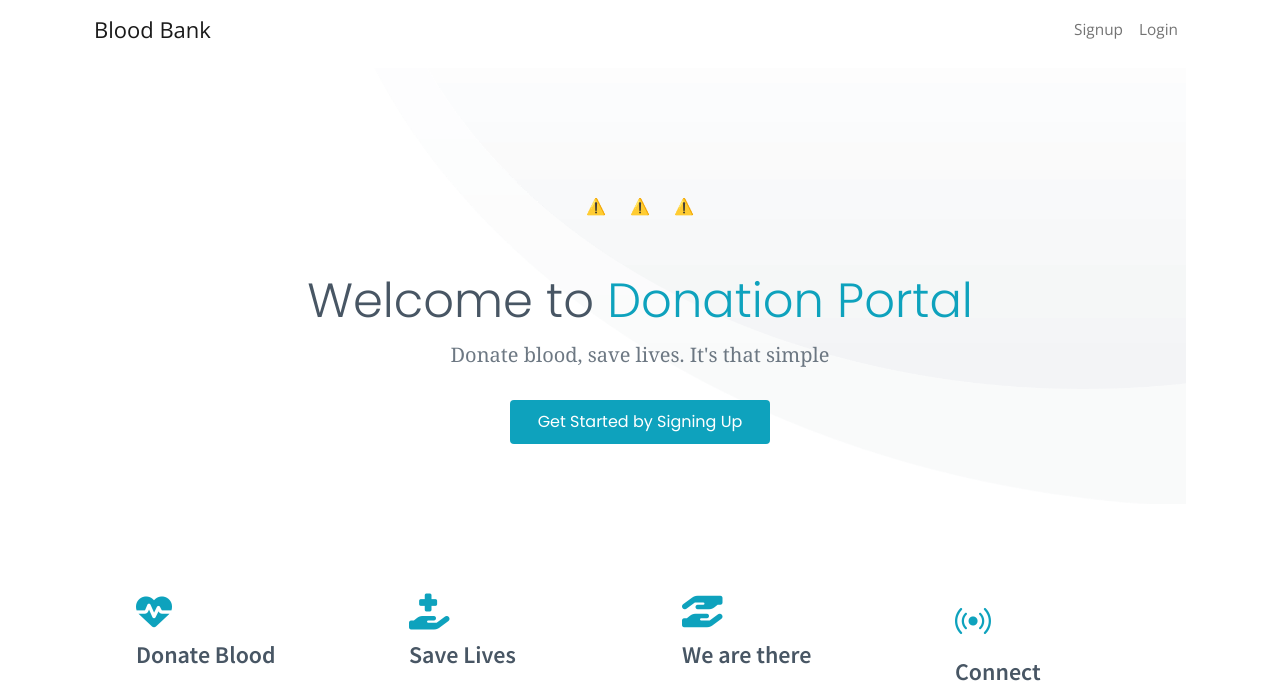
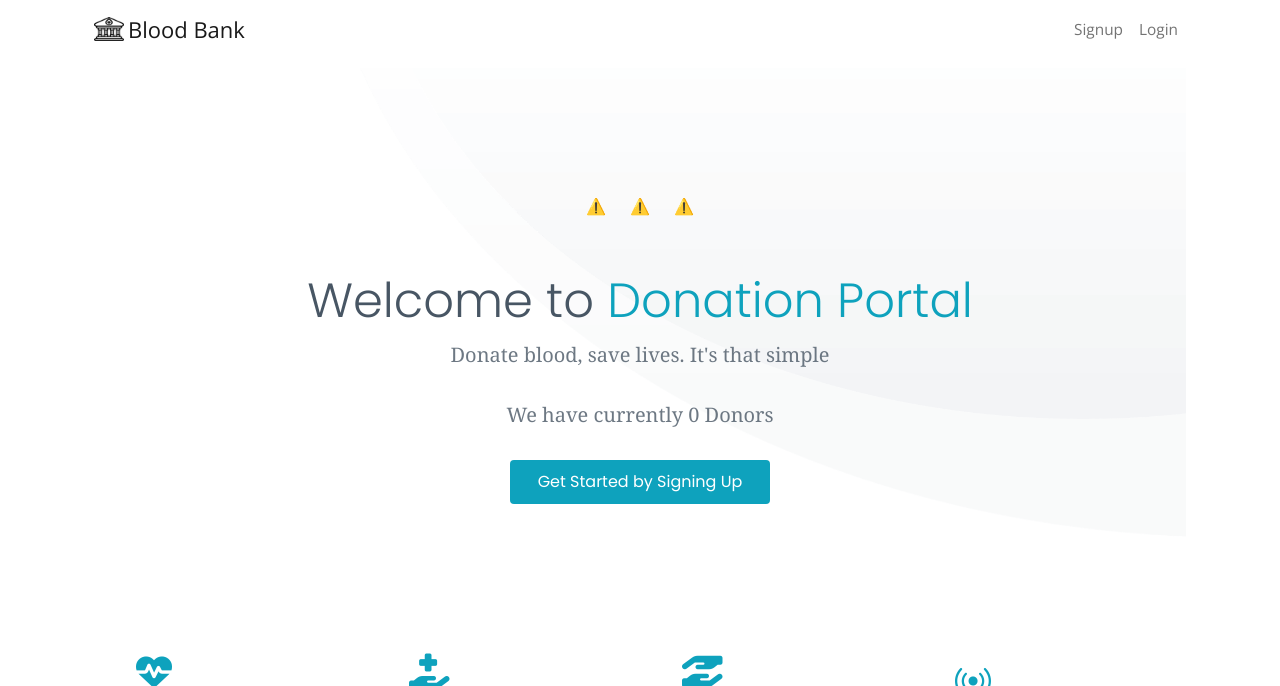
Before and after one commit to ShyamSundhar1411/Donation-Portal-Project, a Django app: page / in a window 1280 px wide. Shown: the top 686 px of the page. Run offline with Django 4.2, Linux system fonts and the light colour scheme; data that the repository does not hold is empty; some libraries are stand-ins or nearby versions.

Commit message:
image-count

```diff
--- a/donationportal/templates/base.html
+++ b/donationportal/templates/base.html
@@ -2,6 +2,7 @@
 <html lang="en">
   {% load static %}
   <head>
+    <link rel='shortcut icon' type='image/x-icon' href="{% static 'favicon.ico' %}" />
     <!-- Required meta tags -->
     <meta charset="utf-8" />
     <meta name="viewport" content="width=device-width, initial-scale=1" />
@@ -72,7 +73,8 @@
         <div class = "container">
             <nav class="navbar navbar-expand-lg navbar-light" style = "box-shadow:none;">
                 <div class="container-fluid">
-                <a class="navbar-brand" href="{% url 'home' %}">Blood Bank</a>
+                <a class="navbar-brand" href="{% url 'home' %}">
+                  <img src="{% static 'blood-bank-logo.png' %}" alt="" width="30" height="24">Blood Bank</a>
                 <button class="navbar-toggler" type="button" data-bs-toggle="collapse" data-bs-target="#navbarColor01" aria-controls="navbarColor01" aria-expanded="false" aria-label="Toggle navigation">
                     <span class="navbar-toggler-icon"></span>
                 </button>
--- a/services/templates/services/landing_page.html
+++ b/services/templates/services/landing_page.html
@@ -17,6 +17,7 @@
       </div>
       <h2>Welcome to <span>Donation Portal</span></h2>
       <p>Donate blood, save lives. It's that simple</p>
+      <p class="text-center ">We have currently {{ donors.count }} Donor{{ donors.count|pluralize }}</p>
       <div class="d-flex">
         <a href="{% url 'social:begin' 'google-oauth2' %}" class="btn-get-started scrollto">Get Started by Signing Up</a>
       </div>
--- a/services/views.py
+++ b/services/views.py
@@ -15,7 +15,7 @@ from .aiding_functions import find_compatible_match
 def landing_page(request):
     if request.user.is_authenticated:
         return redirect("home")
-    return render(request,"services/landing_page.html")
+    return render(request,"services/landing_page.html",{'donors':Donor.objects.all()})
 
 @login_required
 def home(request):
```
Also changed, not shown: donationportal/static/blood-bank-logo.png (added), donationportal/static/favicon.ico (added).
